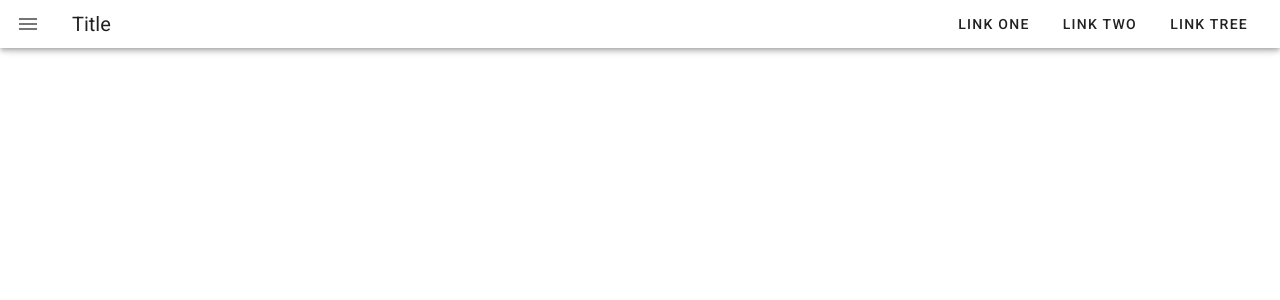
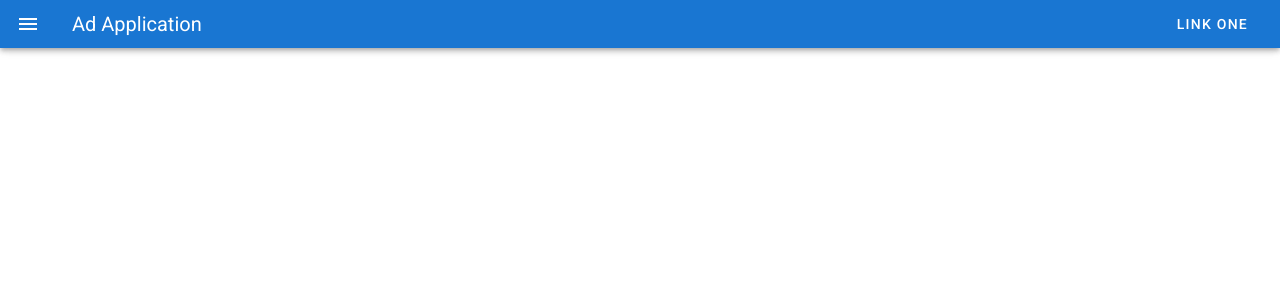
Before and after one commit to ilg2005/ad-project, a Vue app: page / in a window 1280 px wide. Shown: the top 300 px of the page. Built offline with nearby package versions, Linux system fonts and the light colour scheme.

Commit message:
текущее состояние

```diff
--- a/src/App.vue
+++ b/src/App.vue
@@ -6,17 +6,15 @@
         height="48px"
         tile
     >
-      <v-toolbar dense>
+      <v-toolbar dense dark color="primary">
         <v-app-bar-nav-icon></v-app-bar-nav-icon>
 
-        <v-toolbar-title>Title</v-toolbar-title>
+        <v-toolbar-title>Ad Application</v-toolbar-title>
 
         <v-spacer></v-spacer>
 
         <v-toolbar-items class="hidden-sm-and-down">
           <v-btn text>Link One</v-btn>
-          <v-btn text>Link Two</v-btn>
-          <v-btn text>Link Tree</v-btn>
         </v-toolbar-items>
 
       </v-toolbar>
```
